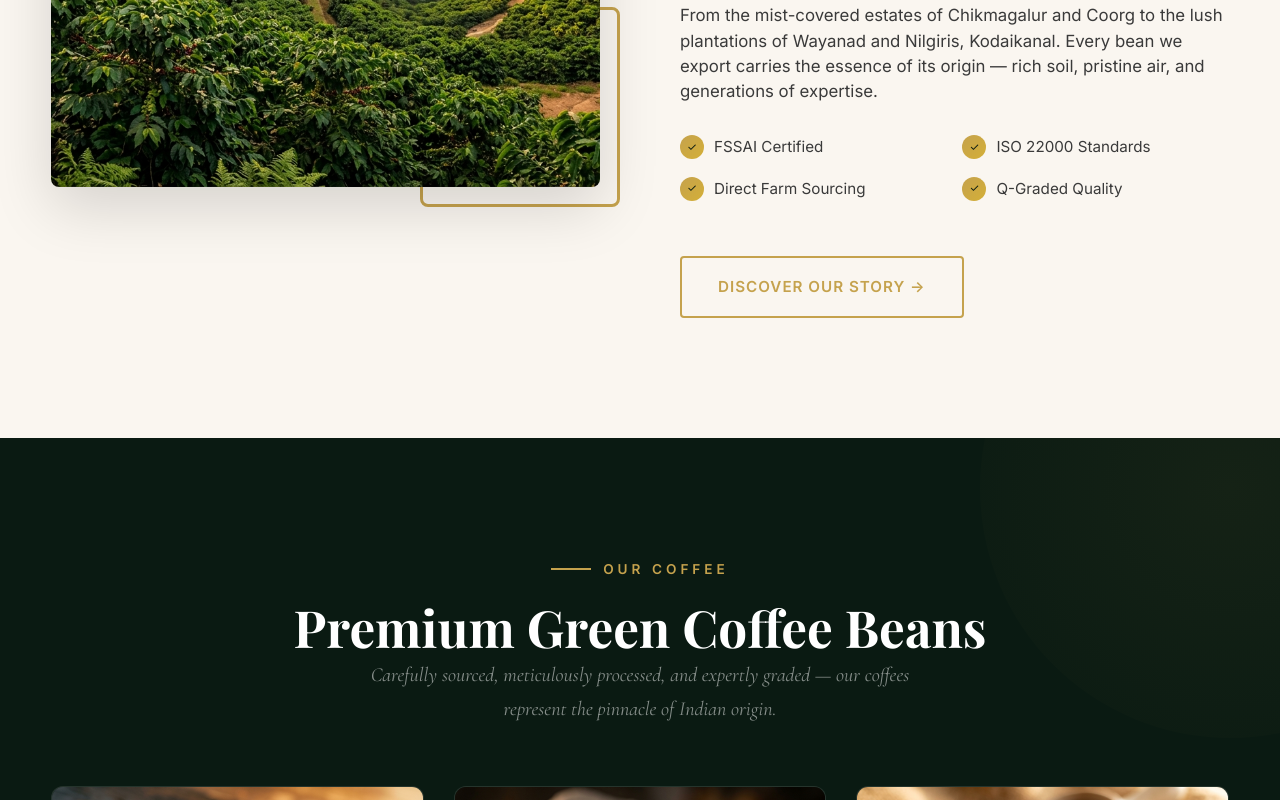
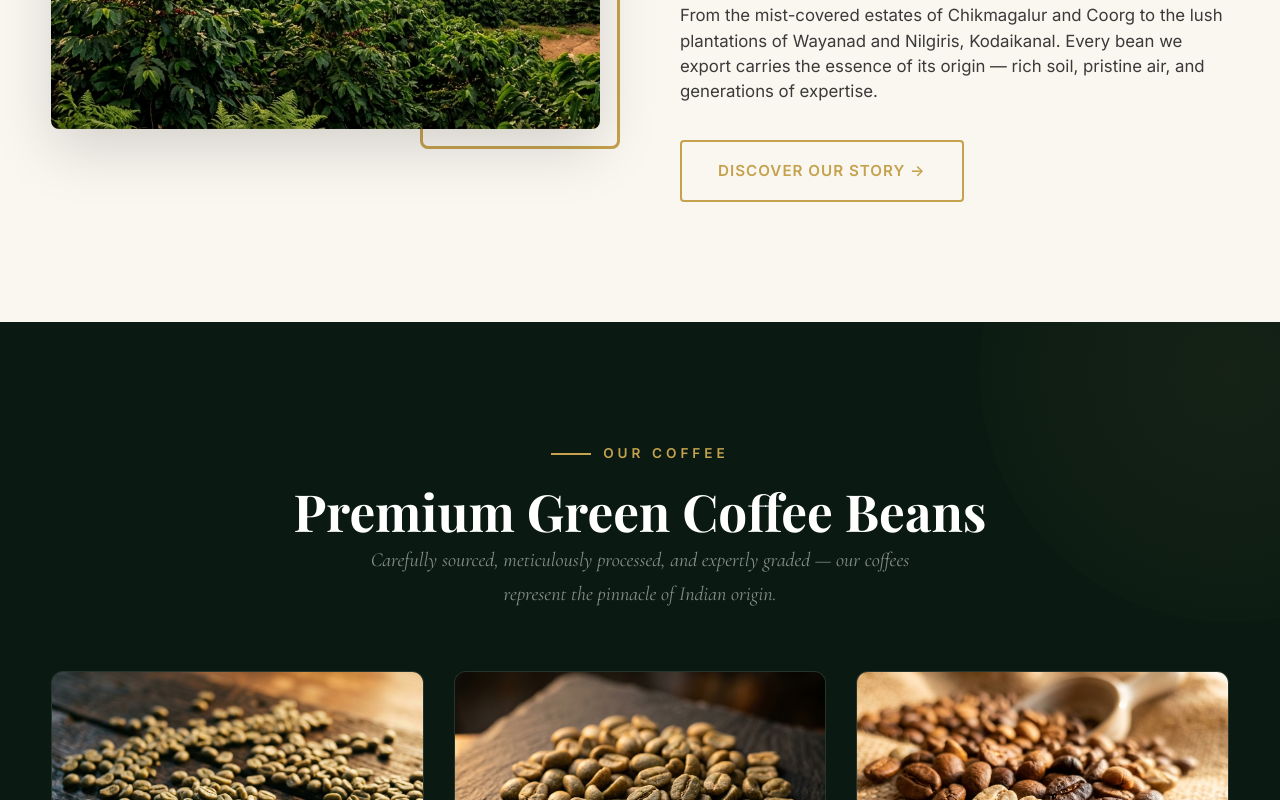
Before and after one commit to mdasper/Highland-origin, a React (Vite) app: page / in a window 1280 px wide. Shown: the part 1660-2460 px from the top of the page. Built offline with nearby package versions, Linux system fonts and the light colour scheme; a web font is replaced by a local one.

Commit message:
Update logo, contact details and remove features section

```diff
--- a/index.html
+++ b/index.html
@@ -2,7 +2,7 @@
 <html lang="en">
   <head>
     <meta charset="UTF-8" />
-    <link rel="icon" type="image/png" href="/logo.png" />
+    <link rel="icon" type="image/jpeg" href="/new_logo.jpg" />
     <meta name="viewport" content="width=device-width, initial-scale=1.0" />
     <title>High Land Origin — Premium Indian Green Coffee Exporters</title>
     <meta name="description" content="High Land Origin Private Limited — India's premier green coffee bean exporter. Sourcing the finest Arabica, Robusta, Monsooned Malabar & Specialty coffees from the Western Ghats highlands." />
--- a/src/components/Footer.jsx
+++ b/src/components/Footer.jsx
@@ -1,5 +1,5 @@
 import { Link } from 'react-router-dom'
-import logo from '../assets/images/Newlogo.jpeg'
+import logo from '../assets/images/new_logo.jpg'
 
 export default function Footer() {
   return (
--- a/src/components/LoadingScreen.jsx
+++ b/src/components/LoadingScreen.jsx
@@ -1,5 +1,5 @@
 import { motion } from 'framer-motion'
-import logo from '../assets/images/Newlogo.jpeg'
+import logo from '../assets/images/new_logo.jpg'
 
 export default function LoadingScreen() {
   return (
--- a/src/components/Navbar.jsx
+++ b/src/components/Navbar.jsx
@@ -1,7 +1,7 @@
 import { useState, useEffect } from 'react'
 import { Link, useLocation } from 'react-router-dom'
 import { motion } from 'framer-motion'
-import logo from '../assets/images/Newlogo.jpeg'
+import logo from '../assets/images/new_logo.jpg'
 
 const navItems = [
   { path: '/', label: 'Home' },
--- a/src/pages/ContactPage.jsx
+++ b/src/pages/ContactPage.jsx
@@ -102,14 +102,14 @@ export default function ContactPage() {
                     <div className="contact-detail-icon">📍</div>
                     <div>
                       <h4>Visit Us</h4>
-                      <p>Highland ORIGIN PRIVATE LIMITED<br />Chennai, Tamil Nadu<br />India</p>
+                      <p>HIGHLAND ORIGIN PRIVATE LIMITED<br />Chennai, Tamil Nadu<br />India</p>
                     </div>
                   </div>
                   <div className="contact-detail">
                     <div className="contact-detail-icon">📧</div>
                     <div>
                       <h4>Email Us</h4>
-                      <p><a href="mailto:ragujeyaraj3@gmail.com">ragujeyaraj3@gmail.com</a></p>
+                      <p><a href="mailto:highlandorigin26@gmail.com">highlandorigin26@gmail.com</a></p>
                     </div>
                   </div>
                   <div className="contact-detail">
--- a/src/pages/HomePage.jsx
+++ b/src/pages/HomePage.jsx
@@ -220,24 +220,7 @@ export default function HomePage() {
                   of Wayanad and Nilgiris, Kodaikanal. Every bean we export carries the essence of its origin
                   — rich soil, pristine air, and generations of expertise.
                 </p>
-                <div className="about-features">
-                  <div className="about-feature">
-                    <span className="about-feature-icon">✓</span>
-                    <span>FSSAI Certified</span>
-                  </div>
-                  <div className="about-feature">
-                    <span className="about-feature-icon">✓</span>
-                    <span>ISO 22000 Standards</span>
-                  </div>
-                  <div className="about-feature">
-                    <span className="about-feature-icon">✓</span>
-                    <span>Direct Farm Sourcing</span>
-                  </div>
-                  <div className="about-feature">
-                    <span className="about-feature-icon">✓</span>
-                    <span>Q-Graded Quality</span>
-                  </div>
-                </div>
+
                 <Link to="/about" className="btn btn-outline" style={{ marginTop: '24px' }}>
                   Discover Our Story →
                 </Link>
```
Also changed, not shown: public/new_logo.jpg (added), src/assets/images/new_logo.jpg (added).
